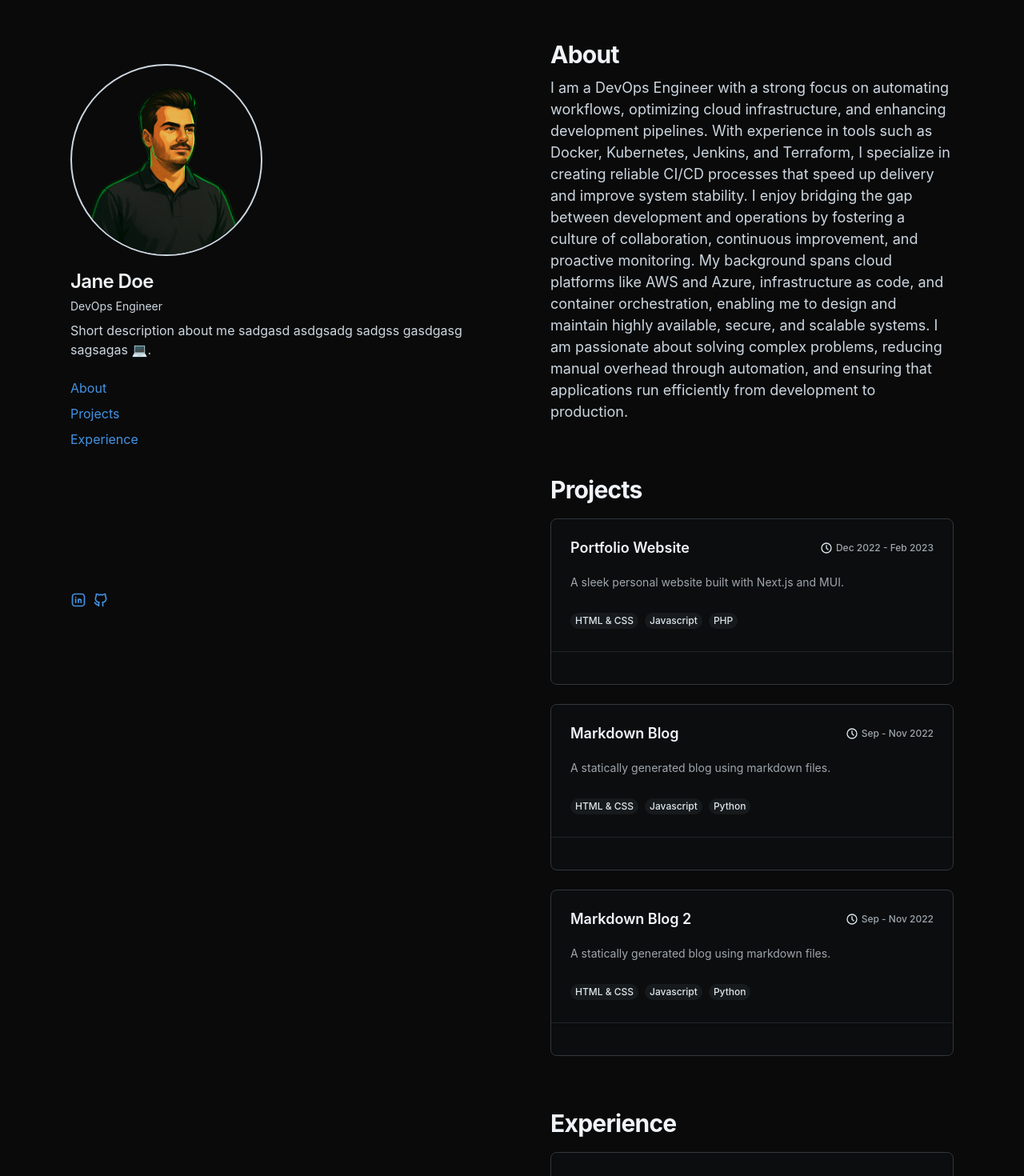
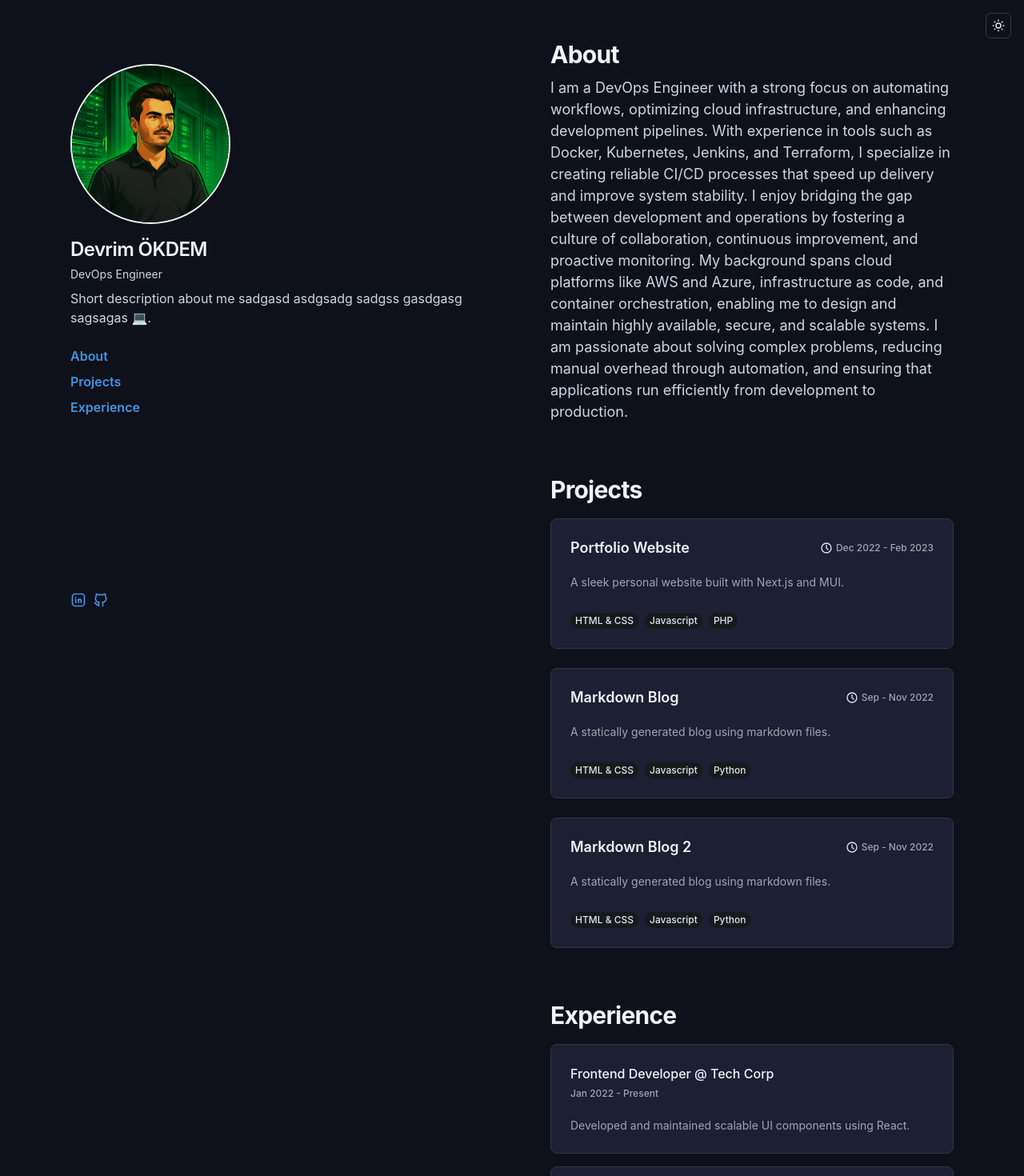
Before and after one commit to DevrimCaner/devrimcaner.com, a Next.js app in the folder devrimcaner/: page / in a window 1280 px wide. Shown: the top 1470 px of the page at 80% size. Built offline with nearby package versions, Linux system fonts and the light colour scheme.

Commit message:
Dark / Light Theme Switch

```diff
--- a/devrimcaner/components/Navigation.tsx
+++ b/devrimcaner/components/Navigation.tsx
@@ -36,16 +36,16 @@ const Navigation = ({ data }: Props) => (
     <Box sx={{ }}>
     <Box
       sx={{
-        width: 240,
-        height: 240,
+        width: 200,
+        height: 200,
         mb: 2,
         position: 'relative',
         overflow: 'hidden',
         border: '2px solid',
         borderRadius: '50%',
+        //borderColor: 'primary.solidBg',
+        //boxShadow: '0 0 20px rgba(57,255,20,0.5)',
         //mx: 'auto',
-        //borderColor: 'primary.solidBg',
-        //boxShadow: '0 0 20px rgba(57,255,20,0.5)', // subtle neon glow
       }}
     >
       <Image
@@ -69,18 +69,25 @@ const Navigation = ({ data }: Props) => (
 
 
     <Box>
-      <Stack spacing={1}>
-        <Link href="#about" underline="none">
-          About
-        </Link>
-        <Link href="#projects" underline="none">
-          Projects
-        </Link>
-        <Link href="#experience" underline="none">
-          Experience
-        </Link>
-      </Stack>
+        <Stack spacing={1}>
+            {['about', 'projects', 'experience'].map((id) => (
+                <Link
+                    key={id}
+                    href={`#${id}`}
+                    underline="none"
+                    color="primary"
+                    sx={{
+                    textTransform: 'capitalize',
+                    fontWeight: 600,
+                    '&:hover': { textDecoration: 'underline' },
+                    }}
+                >
+                    {id}
+                </Link>
+            ))}
+        </Stack>
     </Box>
+
 
     <Box sx={{ mt: { md: 'auto', xs: 0 } }}>
       <Stack direction="row" spacing={1}>
--- a/devrimcaner/components/Projects.tsx
+++ b/devrimcaner/components/Projects.tsx
@@ -71,8 +71,6 @@ const Projects = ({ projects }: Props) => (
             ))}
           </Stack>
 
-          <Divider sx={{ my: 2 }} />
-          {/* optional secondary link or nothing since title is primary link */}
         </Card>
       ))}
     </Stack>
--- /dev/null
+++ b/devrimcaner/components/ThemeSwitcherLayout.tsx
@@ -0,0 +1,41 @@
+import { useState, useEffect } from 'react';
+import { CssVarsProvider, useColorScheme, IconButton, Box } from '@mui/joy';
+import { IconSun, IconMoon } from '@tabler/icons-react';
+import theme from '../theme/theme';
+
+const ModeToggle = () => {
+  const { mode, setMode } = useColorScheme();
+  const [mounted, setMounted] = useState(false);
+  useEffect(() => setMounted(true), []);
+  return (
+    <IconButton
+      variant="outlined"
+      size="sm"
+      aria-label="Toggle theme"
+      onClick={() => setMode(mode === 'dark' ? 'light' : 'dark')}
+      sx={{ position: 'fixed', top: 16, right: 16, zIndex: 1000 }}
+    >
+      {mounted ? (mode === 'dark' ? <IconSun size={18} /> : <IconMoon size={18} />) : null}
+    </IconButton>
+  );
+};
+
+export const LayoutProvider = ({ children }: { children: React.ReactNode }) => (
+  <CssVarsProvider theme={theme} defaultMode="dark">
+    <ModeToggle />
+    <Box
+      component="div"
+      sx={{
+        minHeight: '100vh',
+        bgcolor: 'background.body',
+        color: 'text.primary',
+        transition: 'background .2s ease, color .2s ease',
+        '&': {
+          margin: 0,
+        },
+      }}
+    >
+      {children}
+    </Box>
+  </CssVarsProvider>
+);
--- a/devrimcaner/data/data.json
+++ b/devrimcaner/data/data.json
@@ -1,6 +1,6 @@
 {
   "navigation": {
-    "name": "Jane Doe",
+    "name": "Devrim ÖKDEM",
     "title": "DevOps Engineer",
     "bio": "Short description about me sadgasd asdgsadg sadgss gasdgasg sagsagas 💻.",
     "Social": {
--- a/devrimcaner/pages/index.tsx
+++ b/devrimcaner/pages/index.tsx
@@ -1,13 +1,15 @@
 import fs from 'fs';
 import path from 'path';
 import { GetStaticProps } from 'next';
-import { CssVarsProvider, Box, CssBaseline } from '@mui/joy';
 
-import theme from '../theme/theme';
+import '../styles/globals.css';
 import Navigation from '../components/Navigation';
 import About from '../components/About';
 import Projects from '../components/Projects';
 import Experience from '../components/Experience';
+import { Box } from '@mui/joy';
+
+import { LayoutProvider } from '../components/ThemeSwitcherLayout';
 
 type Data = {
   navigation: {
@@ -32,6 +34,7 @@ type Data = {
     role: string;
     period: string;
     description: string;
+    link: string;
   }[];
 };
 
@@ -44,9 +47,7 @@ export const getStaticProps: GetStaticProps = async () => {
 
 export default function Home({ data }: { data: Data }) {
   return (
-    <CssVarsProvider defaultMode="dark" theme={theme}>
-      <CssBaseline />
-
+    <LayoutProvider >
       <Box
         component="main"
         sx={{
@@ -58,6 +59,7 @@ export default function Home({ data }: { data: Data }) {
           gap: 6,
           maxWidth: 1200,
           mx: 'auto',
+          body:'#f00'
         }}
       >
         <Box
@@ -76,7 +78,6 @@ export default function Home({ data }: { data: Data }) {
           <Experience experience={data.experience} />
         </Box>
       </Box>
-
-    </CssVarsProvider>
+    </LayoutProvider>
   );
 }
--- /dev/null
+++ b/devrimcaner/styles/globals.css
@@ -0,0 +1,13 @@
+/* Basic Reset */
+*,
+*::before,
+*::after {
+  box-sizing: border-box;
+}
+
+html,
+body {
+  margin: 0;
+  padding: 0;
+  min-height: 100%;
+}
--- a/devrimcaner/theme/theme.ts
+++ b/devrimcaner/theme/theme.ts
@@ -1,15 +1,76 @@
 import { extendTheme } from '@mui/joy/styles';
 
 const theme = extendTheme({
+  // Global Settings
+  typography: {
+    // Fonts
+  },
+  components: {
+    JoyLink: {
+      defaultProps: {
+        color: 'primary',
+        underline: 'none',
+      },
+      styleOverrides: {
+        root: {
+          fontWeight: 600,
+          position: 'relative',
+          '&:hover': {
+            textDecoration: 'none',
+          },
+          '&:after': {
+            content: '""',
+            position: 'absolute',
+            left: 0,
+            right: 0,
+            bottom: -2,
+            height: '2px',
+            background: 'currentColor',
+            opacity: 0,
+            transition: 'opacity .2s ease',
+          },
+          '&:hover:after': {
+            opacity: 0.7,
+          },
+        },
+      },
+    },
+  },
   colorSchemes: {
+    light: {
+      palette: {
+        primary: {
+          solidBg: '#00FF7F', // neon green
+          solidColor: '#000',
+          plainColor: '#00FF7F',
+          outlinedBorder: '#00FF7F',
+        },
+        background: {
+          body: '#f0f2f5', // light bg
+          surface: '#ffffff', // card bg
+        },
+        text: {
+          // overrides
+        },
+        neutral: {
+          // normal text / border colors
+        },
+      },
+    },
     dark: {
       palette: {
         primary: {
-          solidBg: '#39FF14', // Neon green
+          solidBg: '#39FF14', // neon green
           solidColor: '#000',
+          plainColor: '#39FF14',
+          outlinedBorder: '#39FF14',
         },
         background: {
-          body: '#0A0A0A', // Deep dark
+          body: '#0f111a', // dark bg
+          surface: '#1d1f33', // card
+        },
+        text: {
+          // light colors
         },
       },
     },
```
Also changed, not shown: devrimcaner/public/profile.png.
